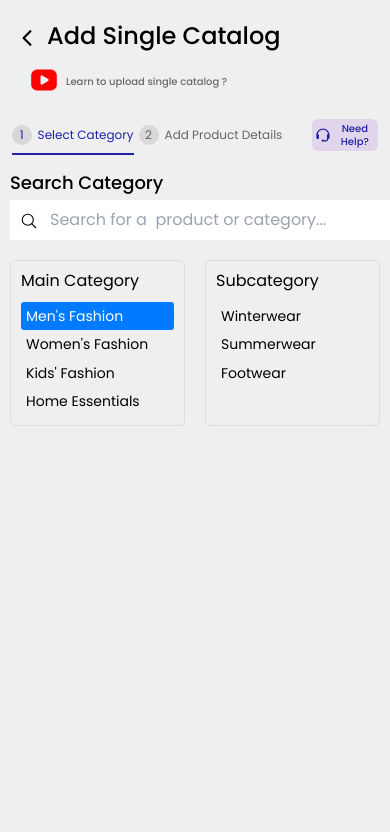
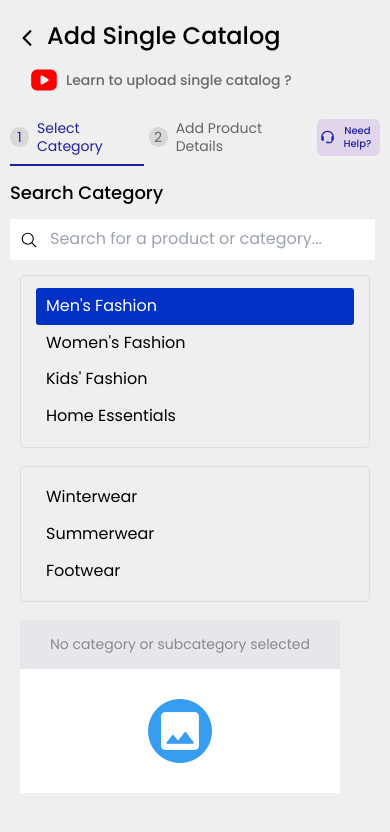
Before and after one commit to Hypedkratos/E-comm-Retailer-, a React (Vite) app: page /catalog in a window 390 px wide. Both pictures are taken after a click on the item "Men's Fashion". Shown: the top 832 px of the page. Built offline with nearby package versions, Linux system fonts and the light colour scheme.

Commit message:
some changes in single catalog page

```diff
--- a/src/pages/SingleCatalog.css
+++ b/src/pages/SingleCatalog.css
@@ -140,15 +140,16 @@
 
 .dropdown-container {
   display: flex;
-  gap: 20px;
-  margin-top: 20px;
+  gap: 18px;
+  padding: 20px 30px;
 }
 
 .dropdown {
   border: 1px solid #ddd;
   border-radius: 5px;
-  padding: 10px;
-  width: 200px;
+  padding: 25px 15px;
+  width: 240px;
+  font-size: 16px;
 }
 
 .dropdown h4 {
@@ -163,7 +164,7 @@
 }
 
 .dropdown li {
-  padding: 5px;
+  padding: 8px 10px;
   cursor: pointer;
   border-radius: 3px;
 }
@@ -173,14 +174,29 @@
 }
 
 .dropdown li.selected {
-  background-color: #007bff;
+  background-color: #0132c5;
   color: white;
 }
 
-.selected-path {
-  margin-top: 20px;
-  font-size: 18px;
-  color: #333;
+.image_upload_section {
+  background-color: #fff;
+  width: 35%;
+  min-width: 320px;
+  margin-left: 40px;
+}
+.path_container {
+  padding: 15px 20px;
+  font-size: 14px;
+  font-weight: 400;
+  color: #8a8a8a;
+  text-align: center;
+}
+.image_text_container {
+  display: flex;
+  flex-direction: column;
+  justify-content: center;
+  align-items: center;
+  padding: 30px 40px;
 }
 
 /* media queries */
@@ -198,7 +214,7 @@
     padding-top: 4px;
   }
   .single_catalog_header_text {
-    font-size: 10px;
+    font-size: 14px;
   }
 
   .help_right {
@@ -208,13 +224,14 @@
   .single_catalog_status_parent {
     margin-top: unset;
     justify-content: center;
-    gap: 30px;
-    padding: 0px 0px;
+    gap: 10px;
+    margin: 0px 0px;
   }
 
   .status {
     padding: 0px 0px;
-    font-size: 12px;
+    font-size: 14px;
+    gap: 8px;
   }
   .need_help_btn {
     padding: 3px;
@@ -230,16 +247,16 @@
     animation: none;
   }
   .search_section_main {
-    padding: 20px 10px;
+    padding: 25px 10px 0px 10px;
   }
   .search-container input {
-    width: 340px;
+    width: 85%;
   }
   .search_placeholder_text {
     padding-left: unset;
   }
   .search-container {
-    margin: 5px 0px;
+    margin: 15px 0px 0px 0px;
   }
   .search-container input {
     margin-left: unset;
@@ -248,4 +265,18 @@
     position: absolute;
     left: 10px;
   }
+  .dropdown-container {
+    padding: 15px 10px;
+    max-width: 100vh;
+    flex-wrap: wrap;
+  }
+  .dropdown {
+    width: 100vw;
+    padding: 12px 15px;
+  }
+  .image_upload_section {
+    margin-left: unset;
+  }
+  .path_container {
+  }
 }
--- a/src/pages/SingleCatalog.tsx
+++ b/src/pages/SingleCatalog.tsx
@@ -3,10 +3,9 @@ import React, { useState, useEffect } from "react";
 import "./SingleCatalog.css";
 import { Link } from "react-router-dom";
 /* icons */
-import { IoChevronBackOutline } from "react-icons/io5";
+import { IoChevronBackOutline, IoSearchOutline } from "react-icons/io5";
 import { TbBrandYoutubeFilled } from "react-icons/tb";
 import { BiSupport } from "react-icons/bi";
-import { IoSearchOutline } from "react-icons/io5";
 /* components */
 import mockData from "../assets/mockData/categoryMockData.json";
 /* interfaces */
@@ -21,6 +20,7 @@ const SingleCatalog: React.FC = () => {
   const [subSubCategories, setSubSubCategories] = useState<any[]>([]);
   const [selectedSubSubCategory, setSelectedSubSubCategory] = useState("");
   const [selectedPath, setSelectedPath] = useState("");
+  const [isImgSelected, setIsImgSelected] = useState<boolean>(false);
 
   // Update subcategories when a main category is selected
   useEffect(() => {
@@ -56,21 +56,34 @@ const SingleCatalog: React.FC = () => {
   // Search logic
   useEffect(() => {
     if (searchTerm) {
-      categories.forEach((category) => {
-        category.subcategories.forEach((subCategory) => {
-          subCategory.subcategories.forEach((subSubCategory) => {
+      let found = false;
+
+      for (const category of categories) {
+        for (const subCategory of category.subcategories) {
+          for (const subSubCategory of subCategory.subcategories) {
             if (
-              searchTerm
+              subSubCategory.name
                 .toLowerCase()
-                .includes(subSubCategory.name.toLowerCase())
+                .includes(searchTerm.toLowerCase())
             ) {
               setSelectedCategory(category.name);
               setSelectedSubCategory(subCategory.name);
               setSelectedSubSubCategory(subSubCategory.name);
+              found = true;
+              break;
             }
-          });
-        });
-      });
+          }
+          if (found) break;
+        }
+        if (found) break;
+      }
+
+      if (!found) {
+        setSelectedCategory("");
+        setSelectedSubCategory("");
+        setSelectedSubSubCategory("");
+        setSelectedPath("");
+      }
     }
   }, [searchTerm, categories]);
 
@@ -151,8 +164,9 @@ const SingleCatalog: React.FC = () => {
             className="search_icon absolute left-10 top-3 text-center"
           />
           <input
+            id="search-input"
             type="text"
-            placeholder="Search for a  product or category..."
+            placeholder="Search for a product or category..."
             value={searchTerm}
             onChange={(e) => setSearchTerm(e.target.value)}
           />
@@ -160,15 +174,18 @@ const SingleCatalog: React.FC = () => {
 
         <div className="dropdown-container">
           <div className="dropdown">
-            <h4>Main Category</h4>
             <ul>
-              {categories.map((category) => (
+              {categories.map((category, index) => (
                 <li
-                  key={category.name}
-                  className={
+                  key={index}
+                  className={`${
                     selectedCategory === category.name ? "selected" : ""
-                  }
-                  onClick={() => setSelectedCategory(category.name)}
+                  }`}
+                  onClick={() => {
+                    setSelectedCategory(category.name);
+                    setSubCategories(category.subcategories || []);
+                    setSubSubCategories([]);
+                  }}
                 >
                   {category.name}
                 </li>
@@ -178,15 +195,17 @@ const SingleCatalog: React.FC = () => {
 
           {subCategories.length > 0 && (
             <div className="dropdown">
-              <h4>Subcategory</h4>
               <ul>
-                {subCategories.map((subCategory) => (
+                {subCategories.map((subCategory, index) => (
                   <li
-                    key={subCategory.name}
-                    className={
+                    key={index}
+                    className={`${
                       selectedSubCategory === subCategory.name ? "selected" : ""
-                    }
-                    onClick={() => setSelectedSubCategory(subCategory.name)}
+                    }`}
+                    onClick={() => {
+                      setSelectedSubCategory(subCategory.name);
+                      setSubSubCategories(subCategory.subcategories || []);
+                    }}
                   >
                     {subCategory.name}
                   </li>
@@ -197,16 +216,15 @@ const SingleCatalog: React.FC = () => {
 
           {subSubCategories.length > 0 && (
             <div className="dropdown">
-              <h4>Sub-Subcategory</h4>
               <ul>
-                {subSubCategories.map((subSubCategory) => (
+                {subSubCategories.map((subSubCategory, index) => (
                   <li
-                    key={subSubCategory.name}
-                    className={
+                    key={index}
+                    className={`${
                       selectedSubSubCategory === subSubCategory.name
                         ? "selected"
                         : ""
-                    }
+                    }`}
                     onClick={() =>
                       setSelectedSubSubCategory(subSubCategory.name)
                     }
@@ -217,10 +235,26 @@ const SingleCatalog: React.FC = () => {
               </ul>
             </div>
           )}
-        </div>
 
-        <div className="selected-path">
-          {selectedPath && <h4>{selectedPath}</h4>}
+          <div className="image_upload_section">
+            <div className="bg-gray-200 path_container">
+              {selectedPath ? (
+                <h4>{selectedPath}</h4>
+              ) : (
+                "No category or subcategory selected"
+              )}
+            </div>
+            <div className="image_text_container">
+              {isImgSelected ? (
+                "image is selected"
+              ) : (
+                <img
+                  src="/images/placeholder-image.png"
+                  alt="placeholder-image"
+                />
+              )}
+            </div>
+          </div>
         </div>
       </div>
       {/* search section end */}
```
Also changed, not shown: public/images/placeholder-image.png (added).
